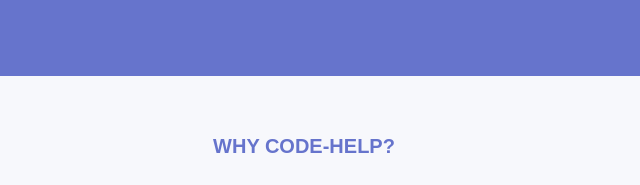
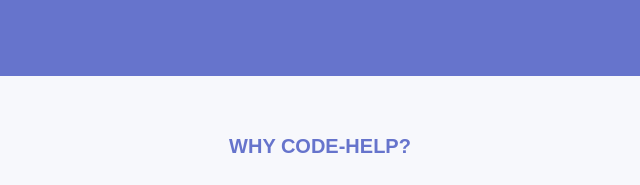
Before and after one commit to SUKETU132/CodeHelpClone_LoveBabbar, a plain HTML site: page index.html in a window 1280 px wide. Shown: the part 920-1105 px from the top of the page, 320-960 px from the left. Drawn offline with nearby package versions, Linux system fonts and the light colour scheme.

Commit message:
Update style.css

```diff
--- a/style.css
+++ b/style.css
@@ -320,7 +320,7 @@ section {
     font-size: 1.25rem;
     line-height: 1.75rem;
     font-weight: 600;
-    padding-right: 2rem;
+/*     padding-right: 2rem; */
 }
 
 #text {
```
